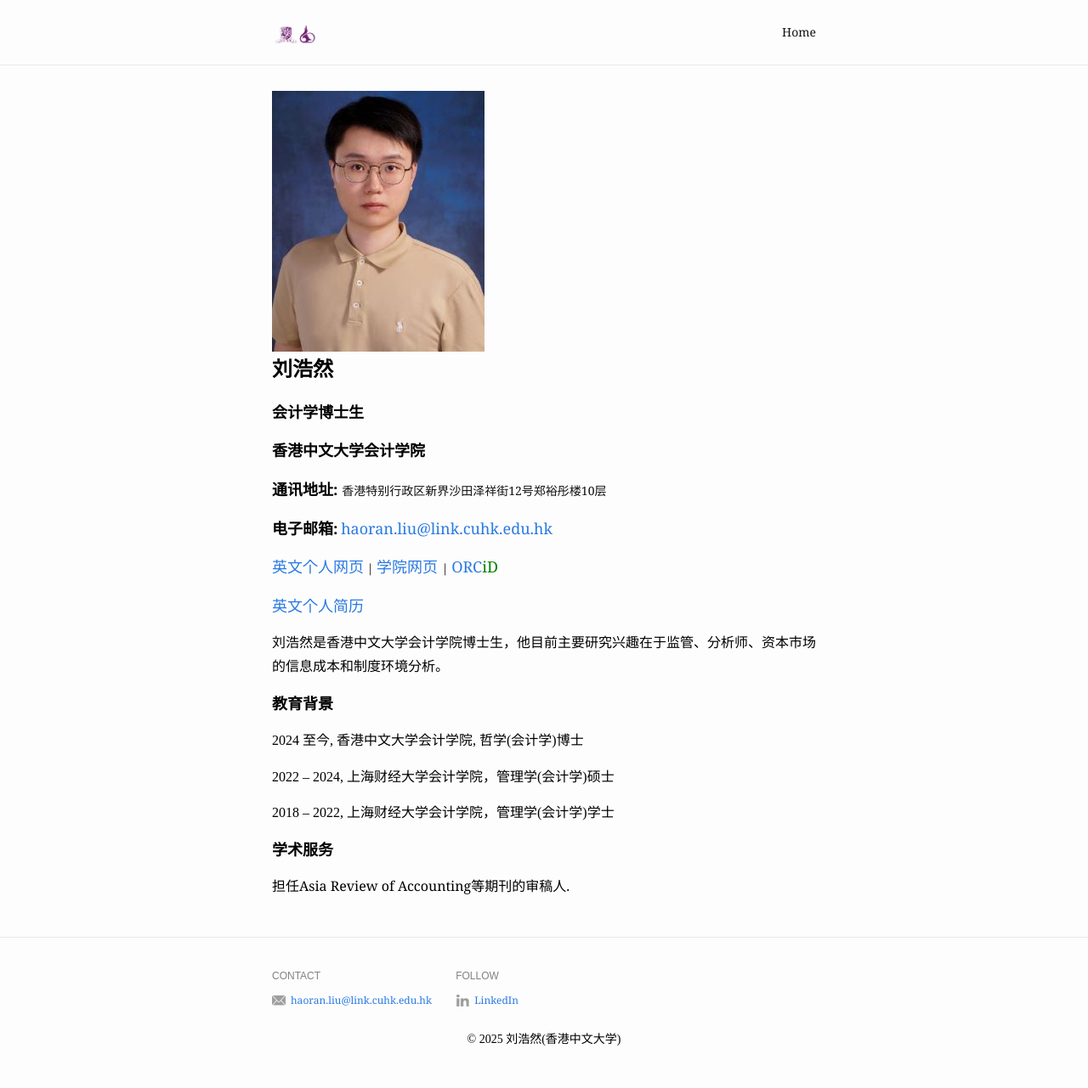
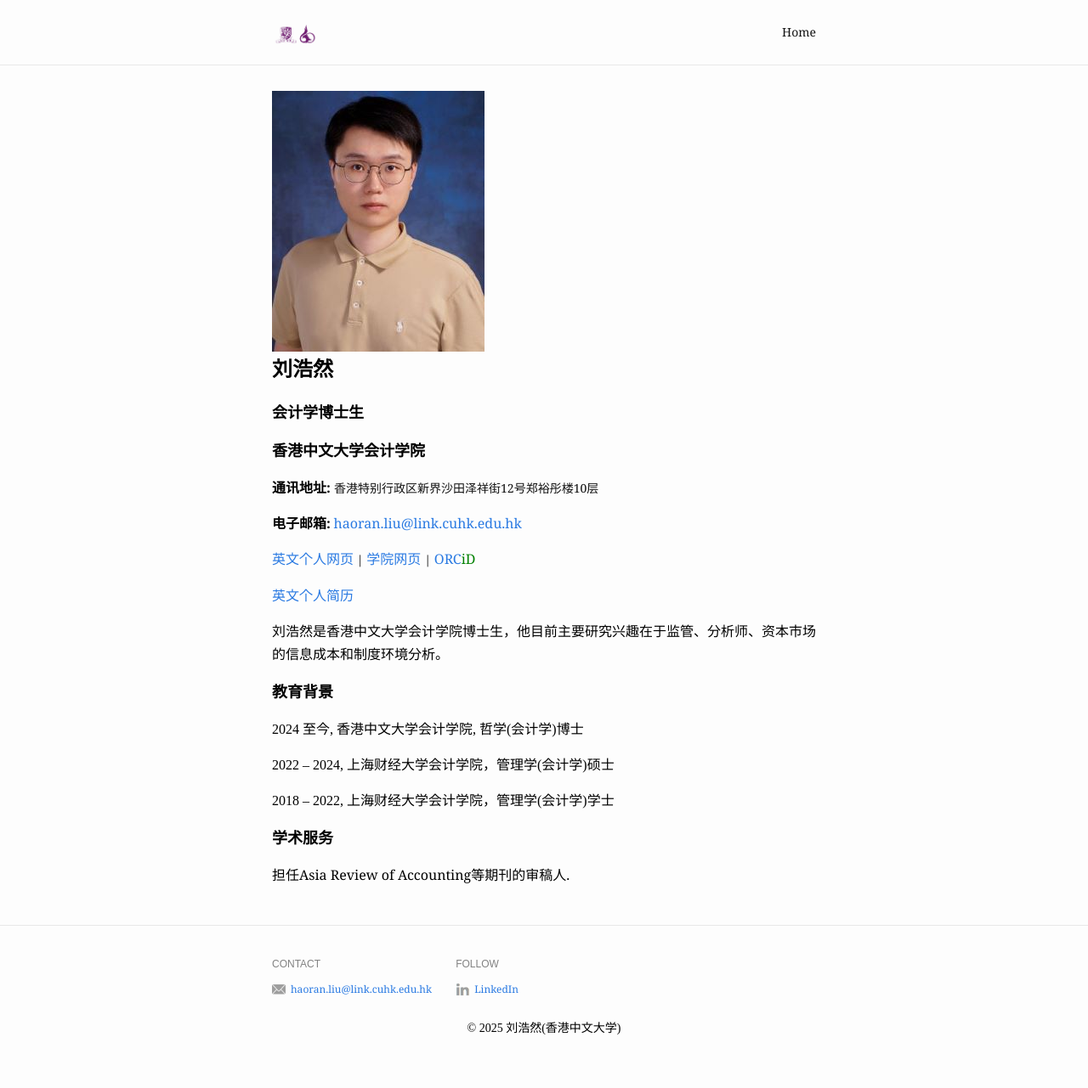
Before and after one commit to LeightonLiu/leightonliu.github.io, a Jekyll site: the page built from index.md, in a window 1280 px wide. Shown: the whole page at 85% size. Built offline with Jekyll 4.4.1, drawn with Linux system fonts in a browser that asks for light colours.

Commit message:
Update index.md

```diff
--- a/index.md
+++ b/index.md
@@ -16,23 +16,23 @@ profile_picture:
 <b><font color="Black" size=4 class="aa">香港中文大学会计学院</font></b>
 </p>
 <p>
-<b><font color="Black" size=4 class="aa">通讯地址: </font></b> 香港特别行政区新界沙田泽祥街12号郑裕彤楼10层
+<b><font color="Black" size=3 class="aa">通讯地址: </font></b> 香港特别行政区新界沙田泽祥街12号郑裕彤楼10层
 </p>
 <p>
-<b><font color="Black" size=4>电子邮箱:</font></b>
-<font color="SteelBlue" size=4><a href="mailto:haoran.liu@link.cuhk.edu.hk">haoran.liu@link.cuhk.edu.hk</a> </font>
+<b><font color="Black" size=3>电子邮箱:</font></b>
+<font color="SteelBlue" size=3><a href="mailto:haoran.liu@link.cuhk.edu.hk">haoran.liu@link.cuhk.edu.hk</a> </font>
 </p>
 
 <p>
 <a href="https://sites.google.com/view/haoran-liu/home" target="_blank">
-<font size=4>英文个人网页</font>
+<font size=3>英文个人网页</font>
 </a> |
-<a href="https://grad.bschool.cuhk.edu.hk/students/liu-haoran/" target="_blank"> <font size=4> 学院网页 </font> </a>| <a href="https://orcid.org/0009-0008-9794-0416" target="_blank"> <font size=4>ORC</font><font color="green" size=4>iD</font> </a>
+<a href="https://grad.bschool.cuhk.edu.hk/students/liu-haoran/" target="_blank"> <font size=3> 学院网页 </font> </a>| <a href="https://orcid.org/0009-0008-9794-0416" target="_blank"> <font size=3>ORC</font><font color="green" size=3>iD</font> </a>
 <!-- <a href="https://papers.ssrn.com/" target="_blank">SSRN个人页面 </a></font> -->
 </p>
 
 <p>
-<a href="https://drive.google.com/file/d/1cuOBRyM7XePEHMcM65--KdlDuo2BqTZ6/view" target="_blank"> <font size=4> 英文个人简历 </font> </a>
+<a href="https://drive.google.com/file/d/1cuOBRyM7XePEHMcM65--KdlDuo2BqTZ6/view" target="_blank"> <font size=3> 英文个人简历 </font> </a>
 </p>
 
 <p>
```
